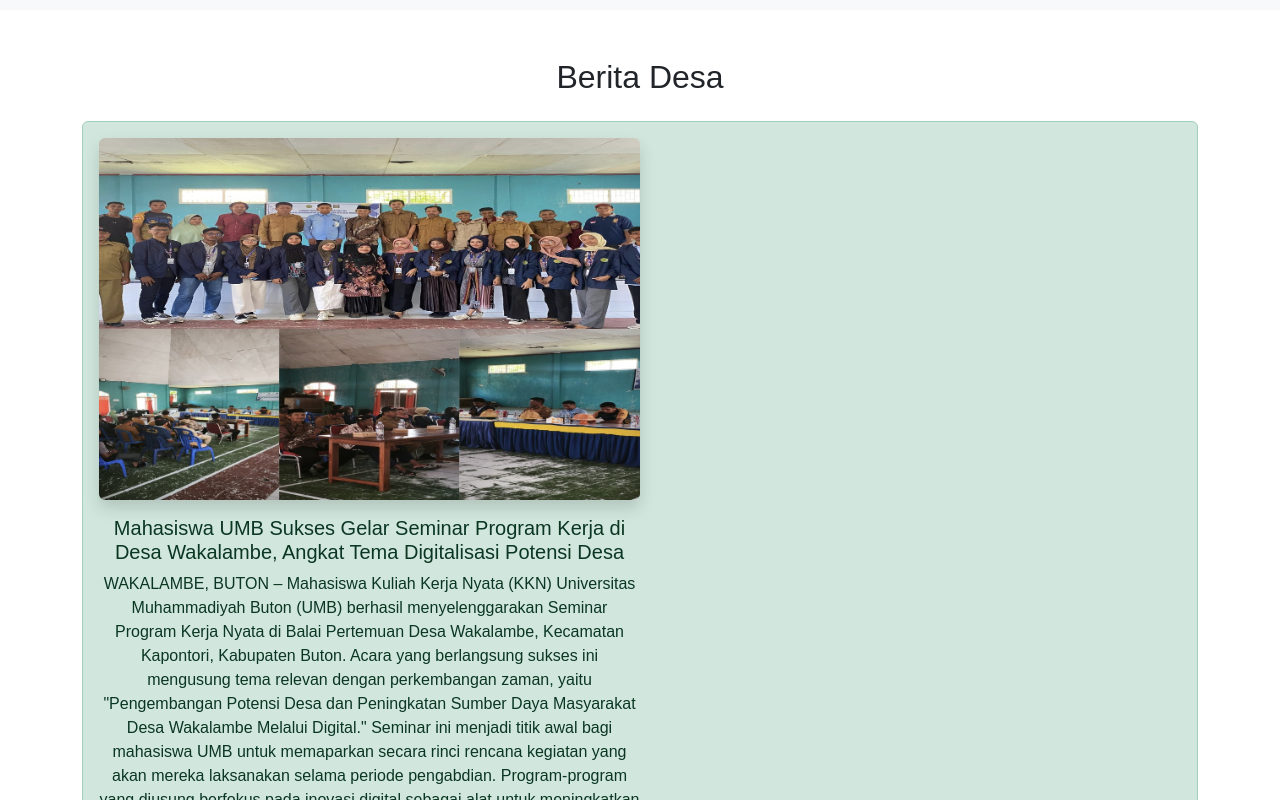
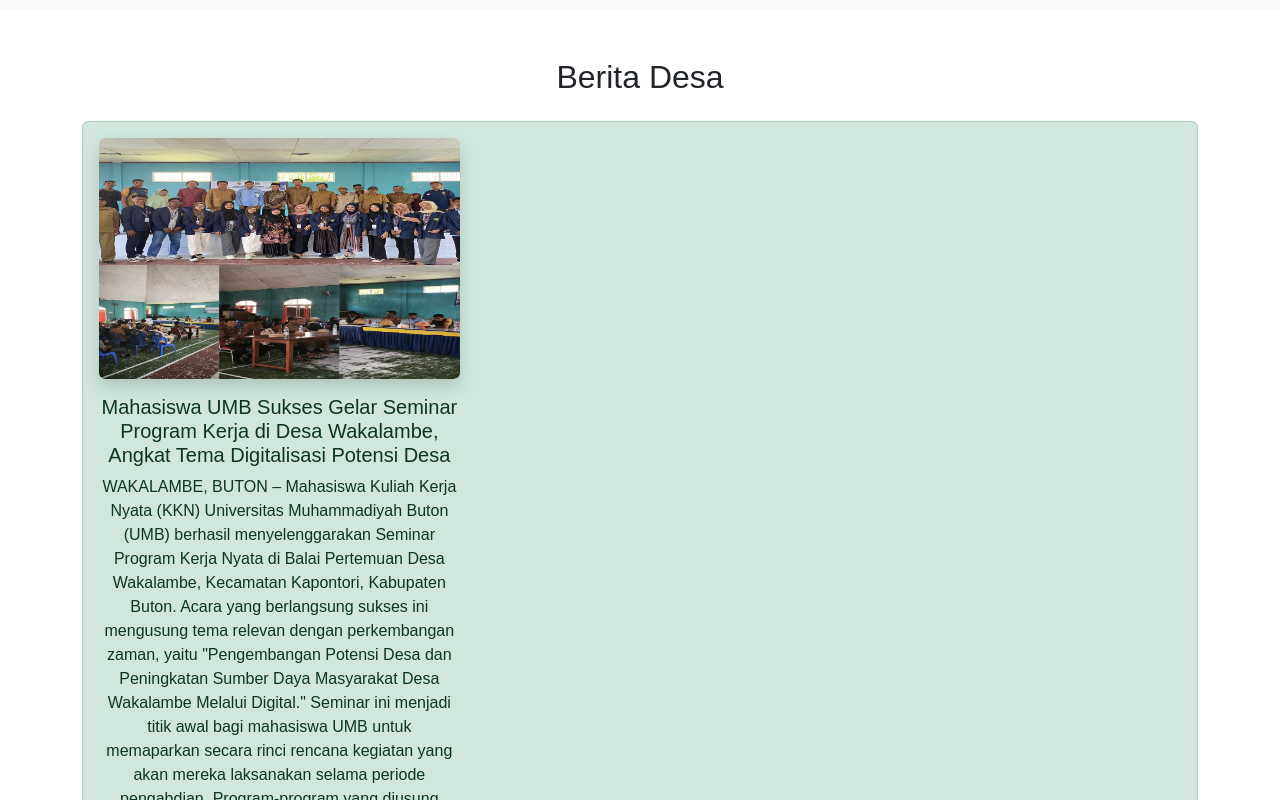
Before and after one commit to wakalambesite/desa-wakalambe, a plain HTML site: page index.html in a window 1280 px wide. Shown: the part 1680-2480 px from the top of the page. Drawn offline with nearby package versions, Linux system fonts and the light colour scheme.

Commit message:
Update index.html

```diff
--- a/index.html
+++ b/index.html
@@ -68,7 +68,7 @@
     <div class="container" data-aos="fade-up">
       <h2 class="text-center mb-4">Berita Desa</h2>
       <div class="alert alert-success text-center">
-         <div class="col-md-6 mb-2" data-aos="zoom-in" data-aos-delay="100">
+         <div class="col-md-4 mb-3" data-aos="zoom-in" data-aos-delay="100">
           <img src="assets/berita1.jpeg" class="img-fluid rounded shadow">
           <h5 class="mt-3">Mahasiswa UMB Sukses Gelar Seminar Program Kerja di Desa Wakalambe, Angkat Tema Digitalisasi Potensi Desa</h5>
           <p>WAKALAMBE, BUTON – Mahasiswa Kuliah Kerja Nyata (KKN) Universitas Muhammadiyah Buton (UMB) berhasil menyelenggarakan Seminar Program Kerja Nyata di Balai Pertemuan Desa Wakalambe, Kecamatan Kapontori, Kabupaten Buton. Acara yang berlangsung sukses ini mengusung tema relevan dengan perkembangan zaman, yaitu "Pengembangan Potensi Desa dan Peningkatan Sumber Daya Masyarakat Desa Wakalambe Melalui Digital."
```
